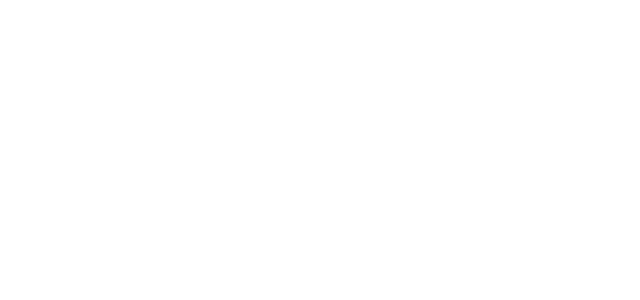
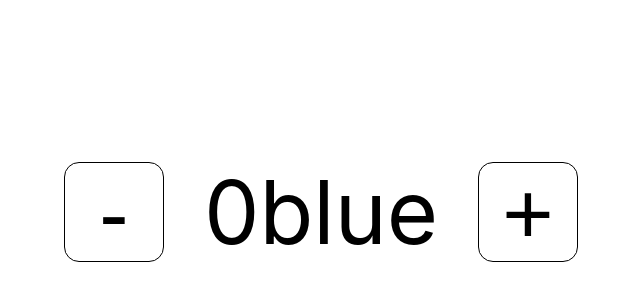
Before and after one commit to faddy342/carousel, a React (Create React App) app: page / in a window 1280 px wide. Shown: the part 188-488 px from the top of the page, without its empty margins (319-959 px from the left). Built offline with nearby package versions, Linux system fonts and the light colour scheme.

Commit message:
new commit

```diff
--- a/src/App.js
+++ b/src/App.js
@@ -1,9 +1,9 @@
-
-import NavBar from './NavBar';
-import './NavBar.css';
+import NavBar from "./NavBar";
 
 function App() {
-  <NavBar/>
+  return (
+    <NavBar></NavBar>
+  );
 }
 
 export default App;
--- a/src/NavBar.js
+++ b/src/NavBar.js
@@ -1,4 +1,6 @@
 import { useState } from 'react';
+import './NavBar.css';
+
 const NavBar = () => {
     const [state, setState] = useState({count: 0, theme:'blue'})
     const count = state.count
```
